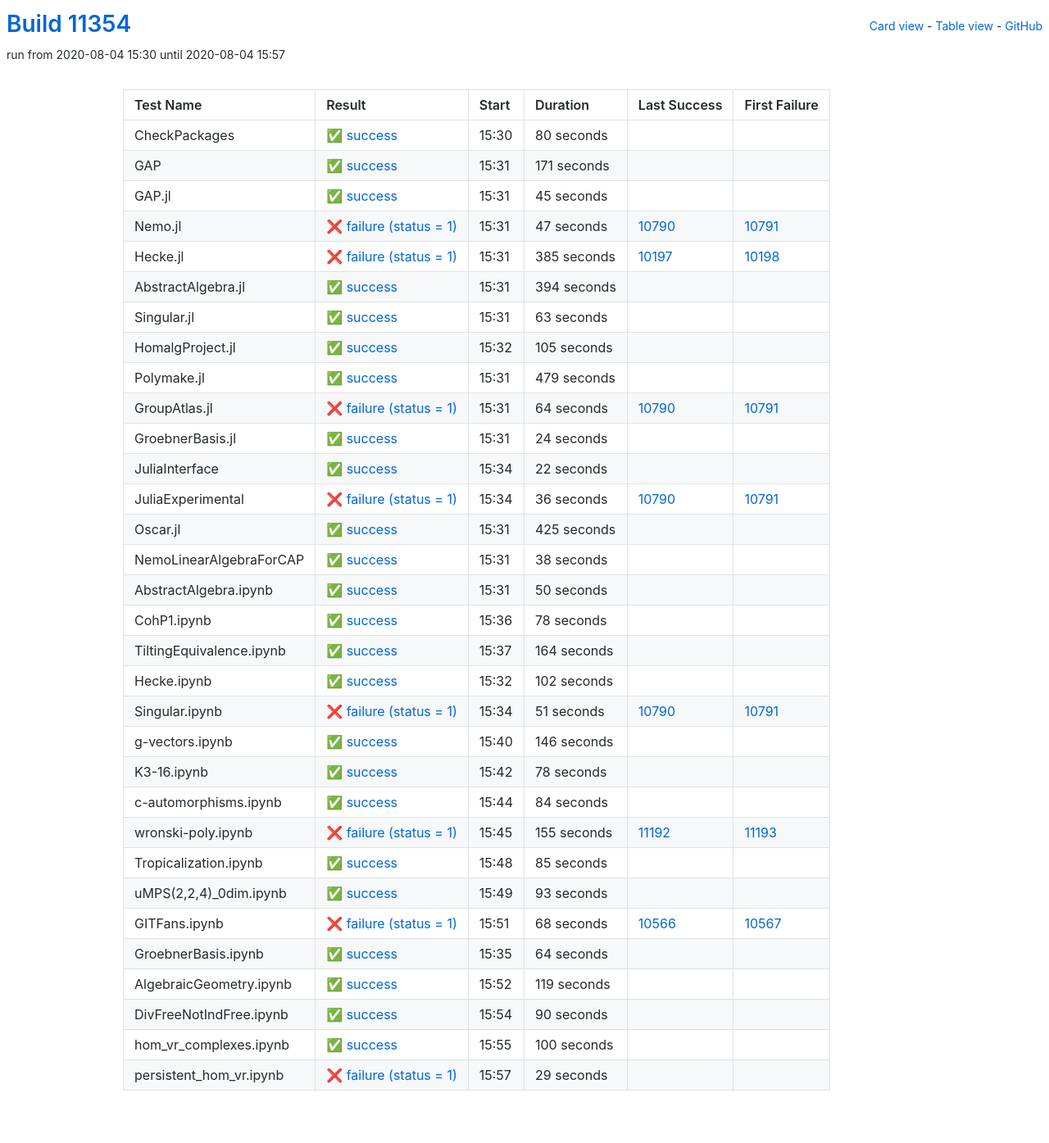
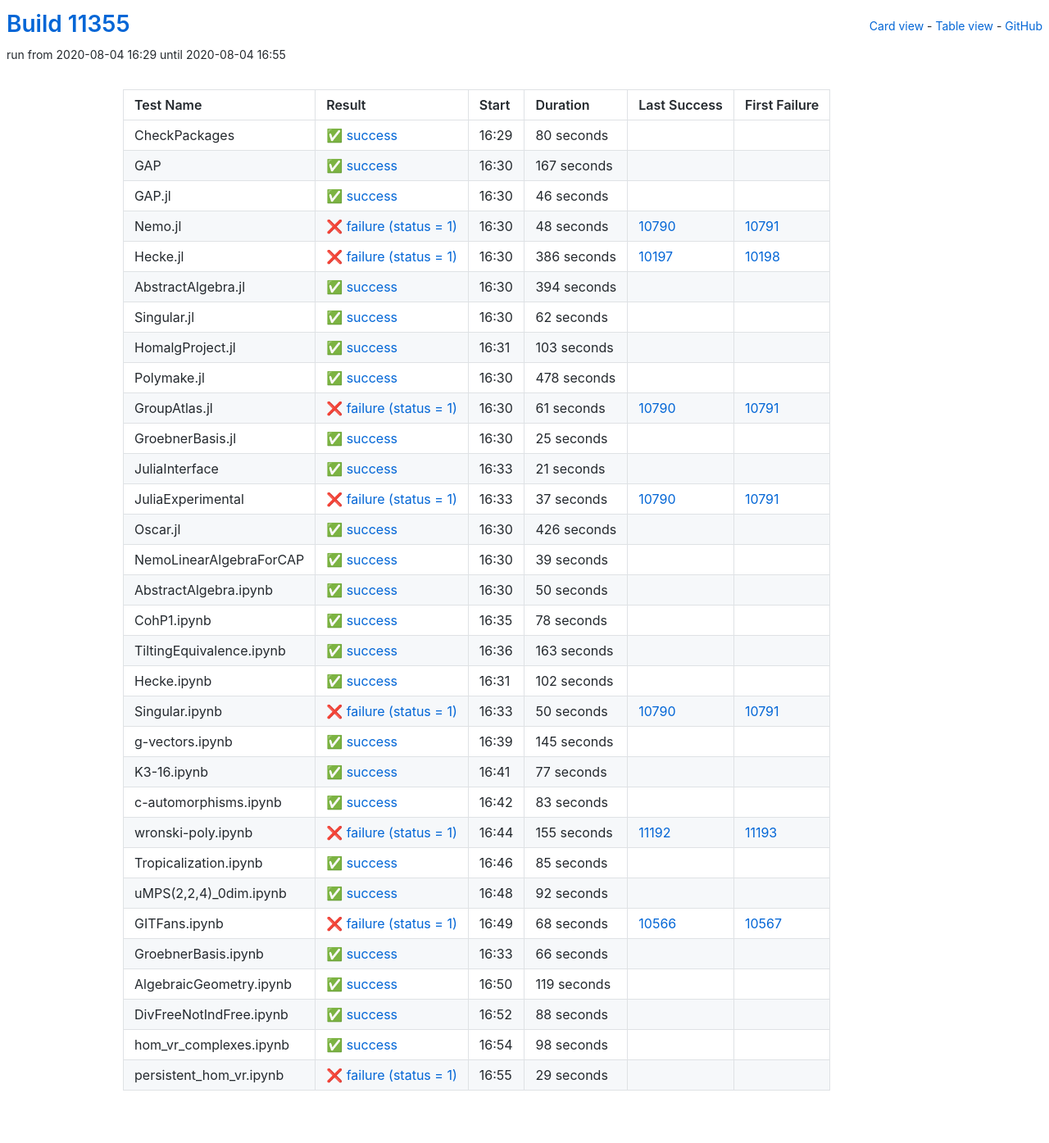
Before and after one commit to oscar-system/oscar-ci-status, a Jekyll site: the page built from table.html, in a window 1280 px wide. Shown: the whole page at 82% size. Built offline with Jekyll 4.4.1, drawn with Linux system fonts in a browser that asks for light colours.

Commit message:
Build #11355

```diff
--- a/_data/ci.yml
+++ b/_data/ci.yml
@@ -1,6 +1,6 @@
 ---
-build: 11354
-build_url: https://oscarci.mathematik.uni-kl.de/job/oscar/11354/
+build: 11355
+build_url: https://oscarci.mathematik.uni-kl.de/job/oscar/11355/
 job: oscar
 organization: oscar-system
 repo: oscar-ci-status
@@ -8,8 +8,8 @@
 tests:
 - name: CheckPackages
   id: checkpackages
-  log: https://oscarci.mathematik.uni-kl.de/job/oscar/11354/artifact/logs/build-11354/CheckPackages.log
-  start: 2020-08-04 15:30
+  log: https://oscarci.mathematik.uni-kl.de/job/oscar/11355/artifact/logs/build-11355/CheckPackages.log
+  start: 2020-08-04 16:29
   success: true
   exitcode: 0
   status: success
@@ -20,56 +20,56 @@
   first_failure_url:
 - name: GAP
   id: gap
-  log: https://oscarci.mathematik.uni-kl.de/job/oscar/11354/artifact/logs/build-11354/GAP.log
-  start: 2020-08-04 15:31
+  log: https://oscarci.mathematik.uni-kl.de/job/oscar/11355/artifact/logs/build-11355/GAP.log
+  start: 2020-08-04 16:30
   success: true
   exitcode: 0
   status: success
-  duration: 171
+  duration: 167
   last_success: false
   last_success_url:
   first_failure: false
   first_failure_url:
 - name: GAP.jl
   id: gap-jl
-  log: https://oscarci.mathematik.uni-kl.de/job/oscar/11354/artifact/logs/build-11354/GAP.jl.log
-  start: 2020-08-04 15:31
+  log: https://oscarci.mathematik.uni-kl.de/job/oscar/11355/artifact/logs/build-11355/GAP.jl.log
+  start: 2020-08-04 16:30
   success: true
   exitcode: 0
   status: success
-  duration: 45
+  duration: 46
   last_success: false
   last_success_url:
   first_failure: false
   first_failure_url:
 - name: Nemo.jl
   id: nemo-jl
-  log: https://oscarci.mathematik.uni-kl.de/job/oscar/11354/artifact/logs/build-11354/Nemo.jl.log
-  start: 2020-08-04 15:31
+  log: https://oscarci.mathematik.uni-kl.de/job/oscar/11355/artifact/logs/build-11355/Nemo.jl.log
+  start: 2020-08-04 16:30
   success: false
   exitcode: 1
   status: failure
-  duration: 47
+  duration: 48
   last_success: 10790
   last_success_url: https://oscarci.mathematik.uni-kl.de/job/oscar/10790/
   first_failure: 10791
   first_failure_url: https://oscarci.mathematik.uni-kl.de/job/oscar/10791/
 - name: Hecke.jl
   id: hecke-jl
-  log: https://oscarci.mathematik.uni-kl.de/job/oscar/11354/artifact/logs/build-11354/Hecke.jl.log
-  start: 2020-08-04 15:31
+  log: https://oscarci.mathematik.uni-kl.de/job/oscar/11355/artifact/logs/build-11355/Hecke.jl.log
+  start: 2020-08-04 16:30
   success: false
   exitcode: 1
   status: failure
-  duration: 385
+  duration: 386
   last_success: 10197
   last_success_url: https://oscarci.mathematik.uni-kl.de/job/oscar/10197/
   first_failure: 10198
   first_failure_url: https://oscarci.mathematik.uni-kl.de/job/oscar/10198/
 - name: AbstractAlgebra.jl
   id: abstractalgebra-jl
-  log: https://oscarci.mathematik.uni-kl.de/job/oscar/11354/artifact/logs/build-11354/AbstractAlgebra.jl.log
-  start: 2020-08-04 15:31
+  log: https://oscarci.mathematik.uni-kl.de/job/oscar/11355/artifact/logs/build-11355/AbstractAlgebra.jl.log
+  start: 2020-08-04 16:30
   success: true
   exitcode: 0
   status: success
@@ -80,116 +80,116 @@
   first_failure_url:
 - name: Singular.jl
   id: singular-jl
-  log: https://oscarci.mathematik.uni-kl.de/job/oscar/11354/artifact/logs/build-11354/Singular.jl.log
-  start: 2020-08-04 15:31
+  log: https://oscarci.mathematik.uni-kl.de/job/oscar/11355/artifact/logs/build-11355/Singular.jl.log
+  start: 2020-08-04 16:30
   success: true
   exitcode: 0
   status: success
-  duration: 63
+  duration: 62
   last_success: false
   last_success_url:
   first_failure: false
   first_failure_url:
 - name: HomalgProject.jl
   id: homalgproject-jl
-  log: https://oscarci.mathematik.uni-kl.de/job/oscar/11354/artifact/logs/build-11354/HomalgProject.jl.log
-  start: 2020-08-04 15:32
+  log: https://oscarci.mathematik.uni-kl.de/job/oscar/11355/artifact/logs/build-11355/HomalgProject.jl.log
+  start: 2020-08-04 16:31
   success: true
   exitcode: 0
   status: success
-  duration: 105
+  duration: 103
   last_success: false
   last_success_url:
   first_failure: false
   first_failure_url:
 - name: Polymake.jl
   id: polymake-jl
-  log: https://oscarci.mathematik.uni-kl.de/job/oscar/11354/artifact/logs/build-11354/Polymake.jl.log
-  start: 2020-08-04 15:31
+  log: https://oscarci.mathematik.uni-kl.de/job/oscar/11355/artifact/logs/build-11355/Polymake.jl.log
+  start: 2020-08-04 16:30
   success: true
   exitcode: 0
   status: success
-  duration: 479
+  duration: 478
   last_success: false
   last_success_url:
   first_failure: false
   first_failure_url:
 - name: GroupAtlas.jl
   id: groupatlas-jl
-  log: https://oscarci.mathematik.uni-kl.de/job/oscar/11354/artifact/logs/build-11354/GroupAtlas.jl.log
-  start: 2020-08-04 15:31
+  log: https://oscarci.mathematik.uni-kl.de/job/oscar/11355/artifact/logs/build-11355/GroupAtlas.jl.log
+  start: 2020-08-04 16:30
   success: false
   exitcode: 1
   status: failure
-  duration: 64
+  duration: 61
   last_success: 10790
   last_success_url: https://oscarci.mathematik.uni-kl.de/job/oscar/10790/
   first_failure: 10791
   first_failure_url: https://oscarci.mathematik.uni-kl.de/job/oscar/10791/
 - name: GroebnerBasis.jl
   id: groebnerbasis-jl
-  log: https://oscarci.mathematik.uni-kl.de/job/oscar/11354/artifact/logs/build-11354/GroebnerBasis.jl.log
-  start: 2020-08-04 15:31
+  log: https://oscarci.mathematik.uni-kl.de/job/oscar/11355/artifact/logs/build-11355/GroebnerBasis.jl.log
+  start: 2020-08-04 16:30
   success: true
   exitcode: 0
   status: success
-  duration: 24
+  duration: 25
   last_success: false
   last_success_url:
   first_failure: false
   first_failure_url:
 - name: JuliaInterface
   id: juliainterface
-  log: https://oscarci.mathematik.uni-kl.de/job/oscar/11354/artifact/logs/build-11354/JuliaInterface.log
-  start: 2020-08-04 15:34
+  log: https://oscarci.mathematik.uni-kl.de/job/oscar/11355/artifact/logs/build-11355/JuliaInterface.log
+  start: 2020-08-04 16:33
   success: true
   exitcode: 0
   status: success
-  duration: 22
+  duration: 21
   last_success: false
   last_success_url:
   first_failure: false
   first_failure_url:
 - name: JuliaExperimental
   id: juliaexperimental
-  log: https://oscarci.mathematik.uni-kl.de/job/oscar/11354/artifact/logs/build-11354/JuliaExperimental.log
-  start: 2020-08-04 15:34
+  log: https://oscarci.mathematik.uni-kl.de/job/oscar/11355/artifact/logs/build-11355/JuliaExperimental.log
+  start: 2020-08-04 16:33
   success: false
   exitcode: 1
   status: failure
-  duration: 36
+  duration: 37
   last_success: 10790
   last_success_url: https://oscarci.mathematik.uni-kl.de/job/oscar/10790/
   first_failure: 10791
   first_failure_url: https://oscarci.mathematik.uni-kl.de/job/oscar/10791/
 - name: Oscar.jl
   id: oscar-jl
-  log: https://oscarci.mathematik.uni-kl.de/job/oscar/11354/artifact/logs/build-11354/Oscar.jl.log
-  start: 2020-08-04 15:31
+  log: https://oscarci.mathematik.uni-kl.de/job/oscar/11355/artifact/logs/build-11355/Oscar.jl.log
+  start: 2020-08-04 16:30
   success: true
   exitcode: 0
   status: success
-  duration: 425
+  duration: 426
   last_success: false
   last_success_url:
   first_failure: false
   first_failure_url:
 - name: NemoLinearAlgebraForCAP
   id: nemolinearalgebraforcap
-  log: https://oscarci.mathematik.uni-kl.de/job/oscar/11354/artifact/logs/build-11354/NemoLinearAlgebraForCAP.log
-  start: 2020-08-04 15:31
+  log: https://oscarci.mathematik.uni-kl.de/job/oscar/11355/artifact/logs/build-11355/NemoLinearAlgebraForCAP.log
+  start: 2020-08-04 16:30
   success: true
   exitcode: 0
   status: success
-  duration: 38
+  duration: 39
   last_success: false
   last_success_url:
   first_failure: false
   first_failure_url:
 - name: AbstractAlgebra.ipynb
   id: abstractalgebra-ipynb
-  log: https://oscarci.mathematik.uni-kl.de/job/oscar/11354/artifact/logs/build-11354/AbstractAlgebra.ipynb.log
-  start: 2020-08-04 15:31
+  log: https://oscarci.mathematik.uni-kl.de/job/oscar/11355/artifact/logs/build-11355/AbstractAlgebra.ipynb.log
+  start: 2020-08-04 16:30
   success: true
   exitcode: 0
   status: success
@@ -200,8 +200,8 @@
   first_failure_url:
 - name: CohP1.ipynb
   id: cohp1-ipynb
-  log: https://oscarci.mathematik.uni-kl.de/job/oscar/11354/artifact/logs/build-11354/CohP1.ipynb.log
-  start: 2020-08-04 15:36
+  log: https://oscarci.mathematik.uni-kl.de/job/oscar/11355/artifact/logs/build-11355/CohP1.ipynb.log
+  start: 2020-08-04 16:35
   success: true
   exitcode: 0
   status: success
@@ -212,20 +212,20 @@
   first_failure_url:
 - name: TiltingEquivalence.ipynb
   id: tiltingequivalence-ipynb
-  log: https://oscarci.mathematik.uni-kl.de/job/oscar/11354/artifact/logs/build-11354/TiltingEquivalence.ipynb.log
-  start: 2020-08-04 15:37
+  log: https://oscarci.mathematik.uni-kl.de/job/oscar/11355/artifact/logs/build-11355/TiltingEquivalence.ipynb.log
+  start: 2020-08-04 16:36
   success: true
   exitcode: 0
   status: success
-  duration: 164
+  duration: 163
   last_success: false
   last_success_url:
   first_failure: false
   first_failure_url:
 - name: Hecke.ipynb
   id: hecke-ipynb
-  log: https://oscarci.mathematik.uni-kl.de/job/oscar/11354/artifact/logs/build-11354/Hecke.ipynb.log
-  start: 2020-08-04 15:32
+  log: https://oscarci.mathematik.uni-kl.de/job/oscar/11355/artifact/logs/build-11355/Hecke.ipynb.log
+  start: 2020-08-04 16:31
   success: true
   exitcode: 0
   status: success
@@ -236,56 +236,56 @@
   first_failure_url:
 - name: Singular.ipynb
   id: singular-ipynb
-  log: https://oscarci.mathematik.uni-kl.de/job/oscar/11354/artifact/logs/build-11354/Singular.ipynb.log
-  start: 2020-08-04 15:34
+  log: https://oscarci.mathematik.uni-kl.de/job/oscar/11355/artifact/logs/build-11355/Singular.ipynb.log
+  start: 2020-08-04 16:33
   success: false
   exitcode: 1
   status: failure
-  duration: 51
+  duration: 50
   last_success: 10790
   last_success_url: https://oscarci.mathematik.uni-kl.de/job/oscar/10790/
   first_failure: 10791
   first_failure_url: https://oscarci.mathematik.uni-kl.de/job/oscar/10791/
 - name: g-vectors.ipynb
   id: g-vectors-ipynb
-  log: https://oscarci.mathematik.uni-kl.de/job/oscar/11354/artifact/logs/build-11354/g-vectors.ipynb.log
-  start: 2020-08-04 15:40
+  log: https://oscarci.mathematik.uni-kl.de/job/oscar/11355/artifact/logs/build-11355/g-vectors.ipynb.log
+  start: 2020-08-04 16:39
   success: true
   exitcode: 0
   status: success
-  duration: 146
+  duration: 145
   last_success: false
   last_success_url:
   first_failure: false
   first_failure_url:
 - name: K3-16.ipynb
   id: k3-16-ipynb
-  log: https://oscarci.mathematik.uni-kl.de/job/oscar/11354/artifact/logs/build-11354/K3-16.ipynb.log
-  start: 2020-08-04 15:42
+  log: https://oscarci.mathematik.uni-kl.de/job/oscar/11355/artifact/logs/build-11355/K3-16.ipynb.log
+  start: 2020-08-04 16:41
   success: true
   exitcode: 0
   status: success
-  duration: 78
+  duration: 77
   last_success: false
   last_success_url:
   first_failure: false
   first_failure_url:
 - name: c-automorphisms.ipynb
   id: c-automorphisms-ipynb
-  log: https://oscarci.mathematik.uni-kl.de/job/oscar/11354/artifact/logs/build-11354/c-automorphisms.ipynb.log
-  start: 2020-08-04 15:44
+  log: https://oscarci.mathematik.uni-kl.de/job/oscar/11355/artifact/logs/build-11355/c-automorphisms.ipynb.log
+  start: 2020-08-04 16:42
   success: true
   exitcode: 0
   status: success
-  duration: 84
+  duration: 83
   last_success: false
   last_success_url:
   first_failure: false
   first_failure_url:
 - name: wronski-poly.ipynb
   id: wronski-poly-ipynb
-  log: https://oscarci.mathematik.uni-kl.de/job/oscar/11354/artifact/logs/build-11354/wronski-poly.ipynb.log
-  start: 2020-08-04 15:45
+  log: https://oscarci.mathematik.uni-kl.de/job/oscar/11355/artifact/logs/build-11355/wronski-poly.ipynb.log
+  start: 2020-08-04 16:44
   success: false
   exitcode: 1
   status: failure
@@ -296,8 +296,8 @@
   first_failure_url: https://oscarci.mathematik.uni-kl.de/job/oscar/11193/
 - name: Tropicalization.ipynb
   id: tropicalization-ipynb
-  log: https://oscarci.mathematik.uni-kl.de/job/oscar/11354/artifact/logs/build-11354/Tropicalization.ipynb.log
-  start: 2020-08-04 15:48
+  log: https://oscarci.mathematik.uni-kl.de/job/oscar/11355/artifact/logs/build-11355/Tropicalization.ipynb.log
+  start: 2020-08-04 16:46
   success: true
   exitcode: 0
   status: success
@@ -308,20 +308,20 @@
   first_failure_url:
 - name: uMPS(2,2,4)_0dim.ipynb
   id: umps-2-2-4-0dim-ipynb
-  log: https://oscarci.mathematik.uni-kl.de/job/oscar/11354/artifact/logs/build-11354/uMPS-2-2-4-_0dim.ipynb.log
-  start: 2020-08-04 15:49
+  log: https://oscarci.mathematik.uni-kl.de/job/oscar/11355/artifact/logs/build-11355/uMPS-2-2-4-_0dim.ipynb.log
+  start: 2020-08-04 16:48
   success: true
   exitcode: 0
   status: success
-  duration: 93
+  duration: 92
   last_success: false
   last_success_url:
   first_failure: false
   first_failure_url:
 - name: GITFans.ipynb
   id: gitfans-ipynb
-  log: https://oscarci.mathematik.uni-kl.de/job/oscar/11354/artifact/logs/build-11354/GITFans.ipynb.log
-  start: 2020-08-04 15:51
+  log: https://oscarci.mathematik.uni-kl.de/job/oscar/11355/artifact/logs/build-11355/GITFans.ipynb.log
+  start: 2020-08-04 16:49
   success: false
   exitcode: 1
   status: failure
@@ -332,20 +332,20 @@
   first_failure_url: https://oscarci.mathematik.uni-kl.de/job/oscar/10567/
 - name: GroebnerBasis.ipynb
   id: groebnerbasis-ipynb
-  log: https://oscarci.mathematik.uni-kl.de/job/oscar/11354/artifact/logs/build-11354/GroebnerBasis.ipynb.log
-  start: 2020-08-04 15:35
+  log: https://oscarci.mathematik.uni-kl.de/job/oscar/11355/artifact/logs/build-11355/GroebnerBasis.ipynb.log
+  start: 2020-08-04 16:33
   success: true
   exitcode: 0
   status: success
-  duration: 64
+  duration: 66
   last_success: false
   last_success_url:
   first_failure: false
   first_failure_url:
 - name: AlgebraicGeometry.ipynb
   id: algebraicgeometry-ipynb
-  log: https://oscarci.mathematik.uni-kl.de/job/oscar/11354/artifact/logs/build-11354/AlgebraicGeometry.ipynb.log
-  start: 2020-08-04 15:52
+  log: https://oscarci.mathematik.uni-kl.de/job/oscar/11355/artifact/logs/build-11355/AlgebraicGeometry.ipynb.log
+  start: 2020-08-04 16:50
   success: true
   exitcode: 0
   status: success
@@ -356,32 +356,32 @@
   first_failure_url:
 - name: DivFreeNotIndFree.ipynb
   id: divfreenotindfree-ipynb
-  log: https://oscarci.mathematik.uni-kl.de/job/oscar/11354/artifact/logs/build-11354/DivFreeNotIndFree.ipynb.log
-  start: 2020-08-04 15:54
+  log: https://oscarci.mathematik.uni-kl.de/job/oscar/11355/artifact/logs/build-11355/DivFreeNotIndFree.ipynb.log
+  start: 2020-08-04 16:52
   success: true
   exitcode: 0
   status: success
-  duration: 90
+  duration: 88
   last_success: false
   last_success_url:
   first_failure: false
   first_failure_url:
 - name: hom_vr_complexes.ipynb
   id: hom-vr-complexes-ipynb
-  log: https://oscarci.mathematik.uni-kl.de/job/oscar/11354/artifact/logs/build-11354/hom_vr_complexes.ipynb.log
-  start: 2020-08-04 15:55
+  log: https://oscarci.mathematik.uni-kl.de/job/oscar/11355/artifact/logs/build-11355/hom_vr_complexes.ipynb.log
+  start: 2020-08-04 16:54
   success: true
   exitcode: 0
   status: success
-  duration: 100
+  duration: 98
   last_success: false
   last_success_url:
   first_failure: false
   first_failure_url:
 - name: persistent_hom_vr.ipynb
   id: persistent-hom-vr-ipynb
-  log: https://oscarci.mathematik.uni-kl.de/job/oscar/11354/artifact/logs/build-11354/persistent_hom_vr.ipynb.log
-  start: 2020-08-04 15:57
+  log: https://oscarci.mathematik.uni-kl.de/job/oscar/11355/artifact/logs/build-11355/persistent_hom_vr.ipynb.log
+  start: 2020-08-04 16:55
   success: false
   exitcode: 1
   status: failure
```
Also changed, not shown: README.md.
